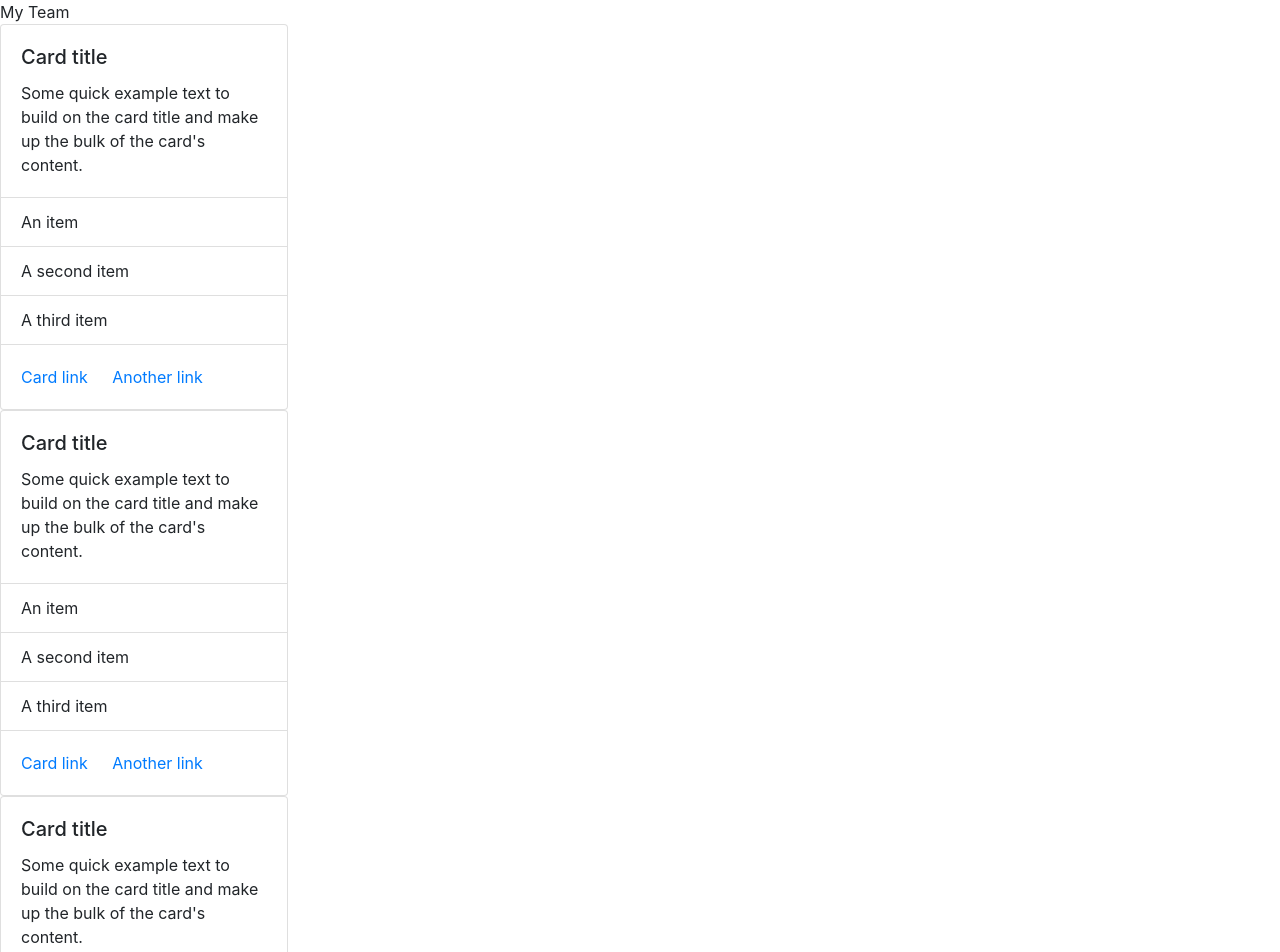
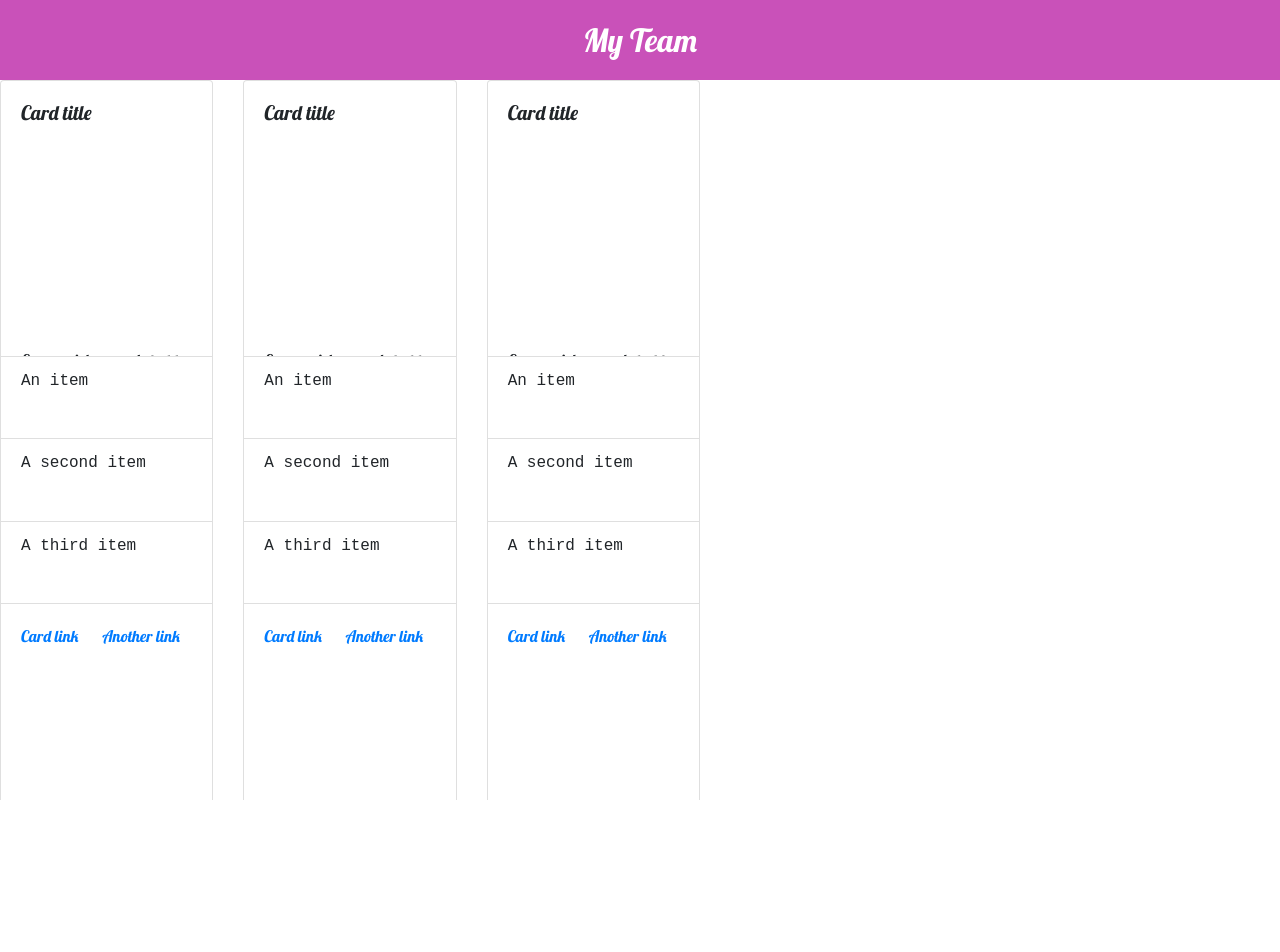
Before and after one commit to VHarris113/team-card-generator, a website: page index.html in a window 1280 px wide. Shown: the top 952 px of the page. After the commit the page ends 800 px from the top, so only its background shows below. Drawn offline with nearby package versions, Linux system fonts and the light colour scheme; a web font is replaced by a local one.

Commit message:
fixing the css and html

```diff
--- a/assets/css/style.css
+++ b/assets/css/style.css
@@ -0,0 +1,29 @@
+* {
+    font-family: 'Lobster', cursive;
+    width: 100%;
+    height: 100%;
+    margin: 0px;
+    padding: 0px;
+    overflow-x: hidden;
+}
+
+header {
+    display: flex;
+    background-color: #c951b9;
+    color: #ffffff;
+    height: 5rem;
+    align-items: center;
+    justify-content: center;
+    font-size: 2rem;
+}
+
+li {
+    font-family: 'Xanh Mono', monospace;
+}
+
+section {
+    display: flex;
+    justify-content: space-around;
+    align-items: center;
+    box-sizing: content-box;
+}
--- a/index.html
+++ b/index.html
@@ -6,11 +6,16 @@
     <meta name="viewport" content="width=device-width, initial-scale=1.0">
     <title>Development Team Cards</title>
     <link rel="stylesheet" href="https://cdn.jsdelivr.net/npm/bootstrap@4.6.0/dist/css/bootstrap.min.css" integrity="sha384-B0vP5xmATw1+K9KRQjQERJvTumQW0nPEzvF6L/Z6nronJ3oUOFUFpCjEUQouq2+l" crossorigin="anonymous">
+    <link rel="preconnect" href="https://fonts.gstatic.com">
+    <link href="https://fonts.googleapis.com/css2?family=Lobster&display=swap" rel="stylesheet">
+    <link rel="preconnect" href="https://fonts.gstatic.com">
+    <link href="https://fonts.googleapis.com/css2?family=Xanh+Mono:ital@1&display=swap" rel="stylesheet">
     <link rel="stylesheet" href="./assets/css/style.css">
 </head>
 <header>My Team</header>
 <body>
-    <main>
+    <main class="row">
+      <section class="col-12 col-md-2">
         <div class="card" style="width: 18rem;">
             <div class="card-body">
               <h5 class="card-title">Card title</h5>
@@ -26,6 +31,8 @@
               <a href="#" class="card-link">Another link</a>
             </div>
           </div>
+          </section>
+          <section class="col-md-2">
           <div class="card" style="width: 18rem;">
             <div class="card-body">
               <h5 class="card-title">Card title</h5>
@@ -41,6 +48,8 @@
               <a href="#" class="card-link">Another link</a>
             </div>
           </div>
+          </section>
+          <section class="col-md-2">
           <div class="card" style="width: 18rem;">
             <div class="card-body">
               <h5 class="card-title">Card title</h5>
@@ -56,6 +65,7 @@
               <a href="#" class="card-link">Another link</a>
             </div>
           </div>
+          </section>
     </main>
 
     <script src="https://code.jquery.com/jquery-3.5.1.slim.min.js" integrity="sha384-DfXdz2htPH0lsSSs5nCTpuj/zy4C+OGpamoFVy38MVBnE+IbbVYUew+OrCXaRkfj" crossorigin="anonymous"></script>
```
